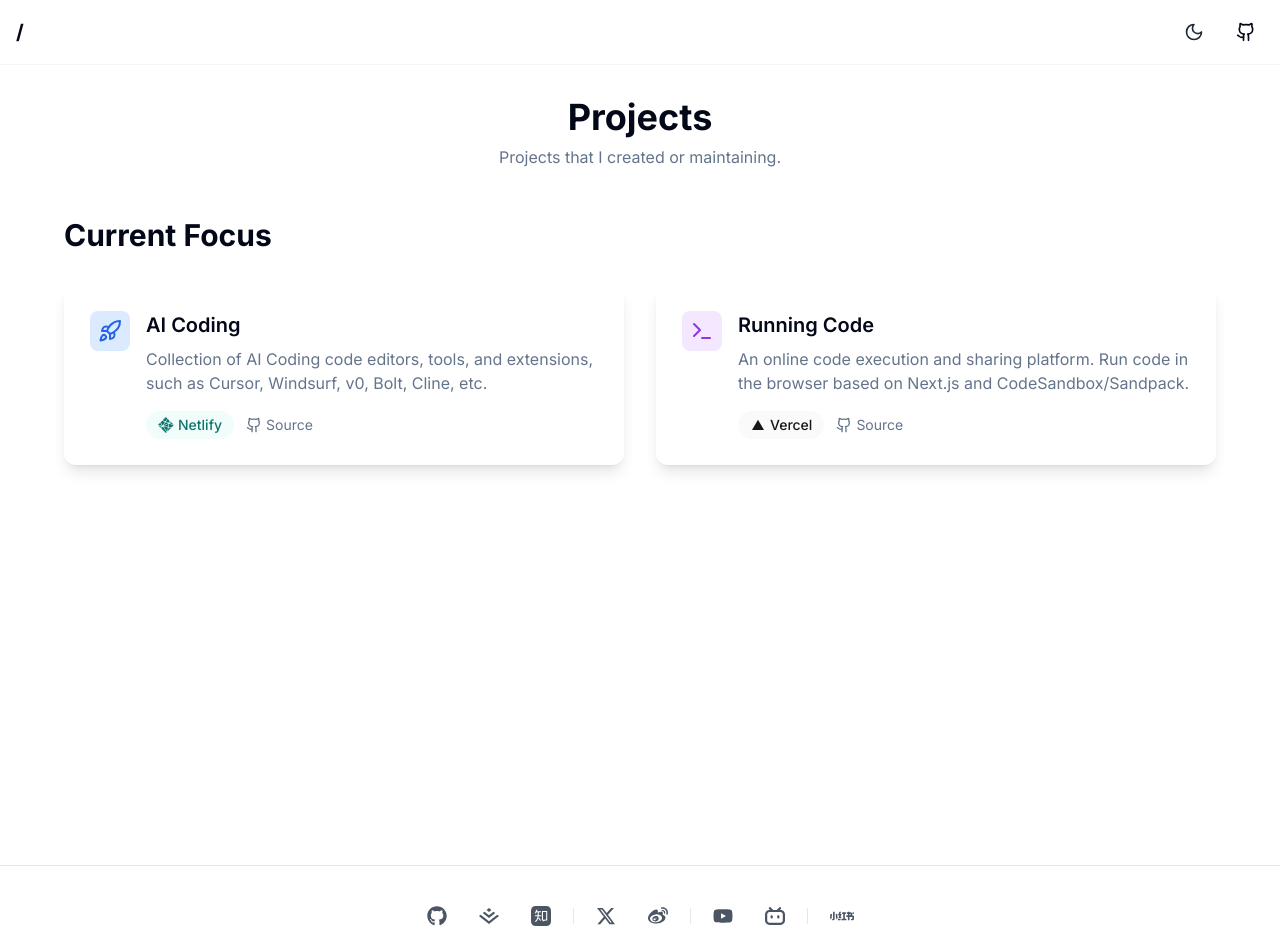
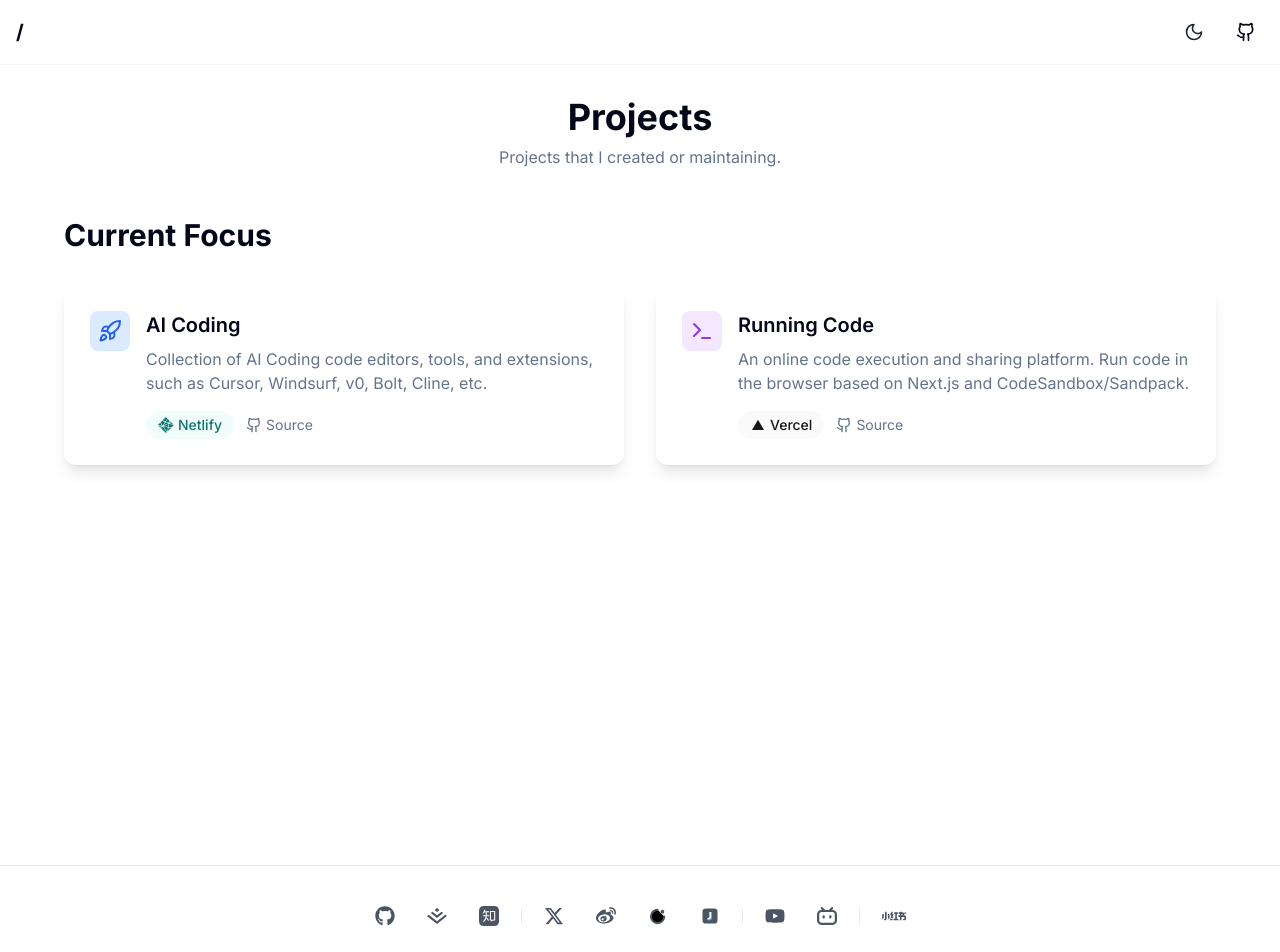
Before and after one commit to yayxs/shikei, a Next.js app: page / in a window 1280 px wide. Shown: the top 952 px of the page. Built offline with nearby package versions, Linux system fonts and the light colour scheme.

Commit message:
feat: Add new social media links and icons in Footer

```diff
--- a/app/components/Footer.tsx
+++ b/app/components/Footer.tsx
@@ -2,6 +2,7 @@
 
 import { FaGithub, FaXTwitter, FaWeibo, FaYoutube } from 'react-icons/fa6'
 import { SiBilibili, SiXiaohongshu, SiZhihu, SiJuejin } from 'react-icons/si'
+import Image from 'next/image'
 
 export default function Footer() {
   return (
@@ -48,6 +49,29 @@ export default function Footer() {
             className="text-gray-600 hover:text-gray-900 transition-colors p-3"
           >
             <FaWeibo className="w-6 h-6" />
+          </a>
+          <a
+            href="https://wx.zsxq.com/group/88882585555212"
+            target="_blank"
+            rel="noopener noreferrer"
+            className="text-gray-600 hover:text-gray-900 transition-colors p-3"
+          >
+            <svg width="24" height="24" viewBox="0 0 48 48" className="w-6 h-6">
+              <path d="M39 25c0 8.837-7.163 16-16 16S7 33.837 7 25 14.163 9 23 9" stroke="currentColor" strokeWidth="5" strokeLinecap="round"/>
+              <circle cx="34.5" cy="13.5" r="4.5" fill="currentColor"/>
+            </svg>
+          </a>
+          <a
+            href="https://okjk.co/S7rLZ1"
+            target="_blank"
+            rel="noopener noreferrer"
+            className="text-gray-600 hover:text-gray-900 transition-colors p-3"
+          >
+            <svg viewBox="0 0 48 48" className="w-6 h-6">
+              <rect x="6" y="6" width="36" height="36" rx="8" fill="currentColor" />
+              <path fillRule="evenodd" clipRule="evenodd" d="M22.5 14.5V26C22.5 29.5 17.5 29.5 17.5 29.5L18.5 33.5C18.5 33.5 27 33 27 26V14.5H22.5Z" fill="white" />
+              <path d="M27 26C27 33 18.5 33.5 18.5 33.5L20 35C20 35 22.5963 34.8089 25 33.5C26 32.9555 29 31 29 28V16L27 14.5V26Z" fill="#5EB8F9" />
+            </svg>
           </a>
           <a
             href="https://www.youtube.com/@10k_ai6"
@@ -125,6 +149,29 @@ export default function Footer() {
             >
               <FaWeibo className="w-5 h-5" />
             </a>
+            <a
+              href="https://wx.zsxq.com/group/88882585555212"
+              target="_blank"
+              rel="noopener noreferrer"
+              className="text-gray-600 hover:text-gray-900 transition-colors p-1.5"
+            >
+              <svg width="20" height="20" viewBox="0 0 48 48" className="w-5 h-5">
+                <path d="M39 25c0 8.837-7.163 16-16 16S7 33.837 7 25 14.163 9 23 9" stroke="currentColor" strokeWidth="5" strokeLinecap="round"/>
+                <circle cx="34.5" cy="13.5" r="4.5" fill="currentColor"/>
+              </svg>
+            </a>
+            <a
+              href="https://okjk.co/S7rLZ1"
+              target="_blank"
+              rel="noopener noreferrer"
+              className="text-gray-600 hover:text-gray-900 transition-colors p-1.5"
+            >
+              <svg viewBox="0 0 48 48" className="w-5 h-5">
+                <rect x="6" y="6" width="36" height="36" rx="8" fill="currentColor" />
+                <path fillRule="evenodd" clipRule="evenodd" d="M22.5 14.5V26C22.5 29.5 17.5 29.5 17.5 29.5L18.5 33.5C18.5 33.5 27 33 27 26V14.5H22.5Z" fill="white" />
+                <path d="M27 26C27 33 18.5 33.5 18.5 33.5L20 35C20 35 22.5963 34.8089 25 33.5C26 32.9555 29 31 29 28V16L27 14.5V26Z" fill="#5EB8F9" />
+              </svg>
+            </a>
           </div>
 
           <div className="mx-4 h-4 w-px bg-gray-200" />
```
Also changed, not shown: public/jike.svg (added), public/zhiShiXingQiu.svg (added).
